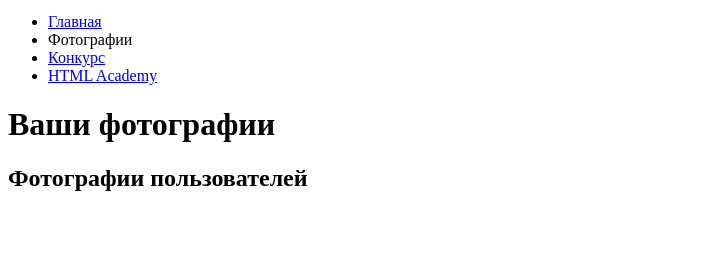
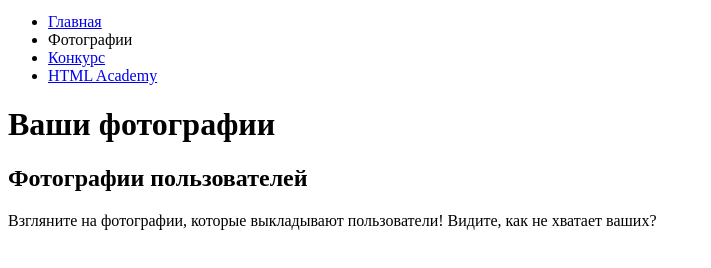
Before and after one commit to eugenekuprikov/621103-pink-16, a website: page source/photo.html in a window 1280 px wide. Shown: the part 136-404 px from the top of the page, without its empty margins (0-711 px from the left). Drawn offline with Linux system fonts and the light colour scheme.

Commit message:
Создаем блок с призывом к пользователю

```diff
--- a/source/photo.html
+++ b/source/photo.html
@@ -35,6 +35,7 @@
 
       <section class="users-photo">
         <h2 class="users-photo__title">Фотографии пользователей</h2>
+        <p class="users-photo__call">Взгляните на фотографии, которые выкладывают пользователи! Видите, как не хватает ваших?</p>
       </section>
     </main>
 
```
